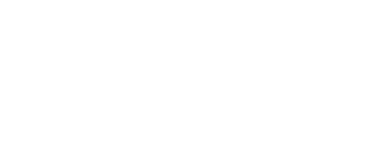
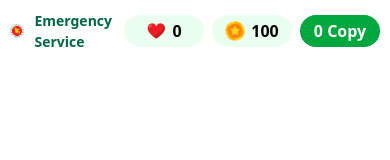
Before and after one commit to Afifalsaad/Assignment-5, a plain HTML site: page index.html in a window 390 px wide. Drawn offline with nearby package versions, Linux system fonts and the light colour scheme.

Commit message:
created navbar and make it responsive

```diff
--- /dev/null
+++ b/font.css
@@ -0,0 +1,6 @@
+
+.inter {
+    font-family: "Inter", sans-serif;
+    font-optical-sizing: auto;
+    font-style: normal;
+  }
--- a/index.html
+++ b/index.html
@@ -4,8 +4,57 @@
     <meta charset="UTF-8">
     <meta name="viewport" content="width=device-width, initial-scale=1.0">
     <title>Emergency Hotline</title>
+    <!-- Tailwind CDN -->
+    <script src="https://cdn.jsdelivr.net/npm/@tailwindcss/browser@4"></script>
+    <!-- Tailwind Intellisense -->
+     <link rel="stylesheet" href="tailwind.css">
+     <!-- Google Font -->
+     <link rel="preconnect" href="https://fonts.googleapis.com">
+     <link rel="preconnect" href="https://fonts.gstatic.com" crossorigin>
+     <link href="https://fonts.googleapis.com/css2?family=Inter:ital,opsz,wght@0,14..32,100..900;1,14..32,100..900&display=swap" rel="stylesheet">
+     <!-- Font Awesome CDN -->
+     <link rel="stylesheet" href="https://cdnjs.cloudflare.com/ajax/libs/font-awesome/7.0.0/css/all.min.css" integrity="sha512-DxV+EoADOkOygM4IR9yXP8Sb2qwgidEmeqAEmDKIOfPRQZOWbXCzLC6vjbZyy0vPisbH2SyW27+ddLVCN+OMzQ==" crossorigin="anonymous" referrerpolicy="no-referrer" />
 </head>
-<body>
+<body class="inter">
+    <!-- Nav Bar -->
+     <nav class="w-full p-2.5 flex flex-row items-center gap-3 md:flex-row md:justify-between md:items-center">
+        <!-- <div> -->
+            <div class="flex items-center gap-2.5  md:w-full">
+                <div>
+                    <img class="max-h-[50px]" src="assets/logo.png" alt="">
+                </div>
+                <div>
+                    <h1 class="text-[#006747] text-[14px] md:text-2xl font-semibold">Emergency <br> Service</h1>
+                </div>
+            </div>
 
+            <div class="flex gap-2 md:gap-5 h-[35px] items-center">
+                <div class="w-20  p-1 bg-[#41ff6b1a] rounded-2xl">
+                    <div class="flex gap-1.5 justify-center items-center">
+                        <div>
+                            <img class="w-[20px]" src="assets/heart.png" alt="">
+                        </div>
+                        <div>
+                        <h1 class="text-center font-bold">0</h1>
+                        </div>
+                    </div>
+                </div>
+                <div class="w-20  p-1 bg-[#41ff6b1a] rounded-2xl">
+                    <div class="flex gap-1.5 justify-center items-center">
+                        <div>
+                            <img class="w-[20px]" src="assets/coin.png" alt="">
+                        </div>
+                        <div>
+                        <h1 class="text-center font-bold">100</h1>
+                        </div>
+                    </div>
+                </div>
+                <div class="w-20  p-1 bg-[#00a63e] rounded-2xl text-white font-semibold">
+                    <h1 class="text-center"><span>0</span> Copy</h1>
+                </div>
+            </div>
+        <!-- </div> -->
+
+     </nav>
 </body>
 </html>
--- /dev/null
+++ b/tailwind.css
@@ -0,0 +1 @@
+@import "tailwindcss"
```
